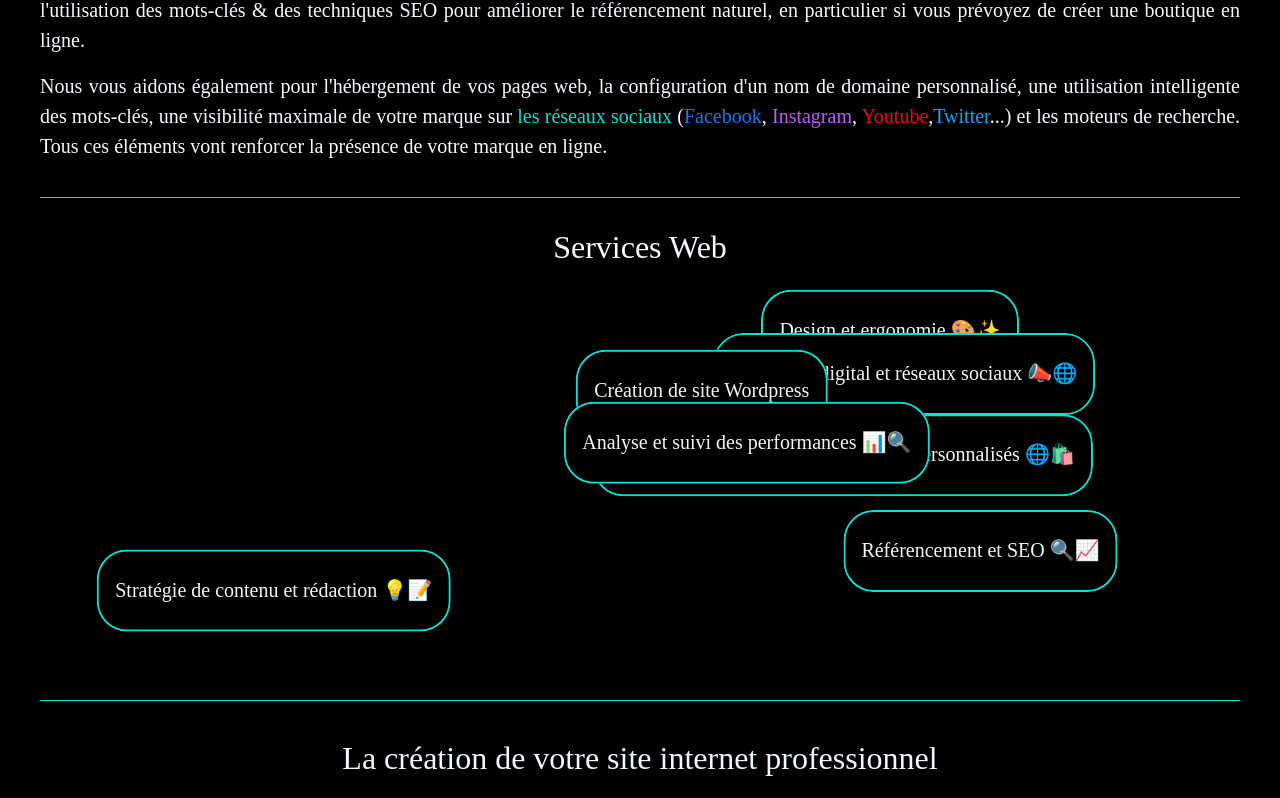
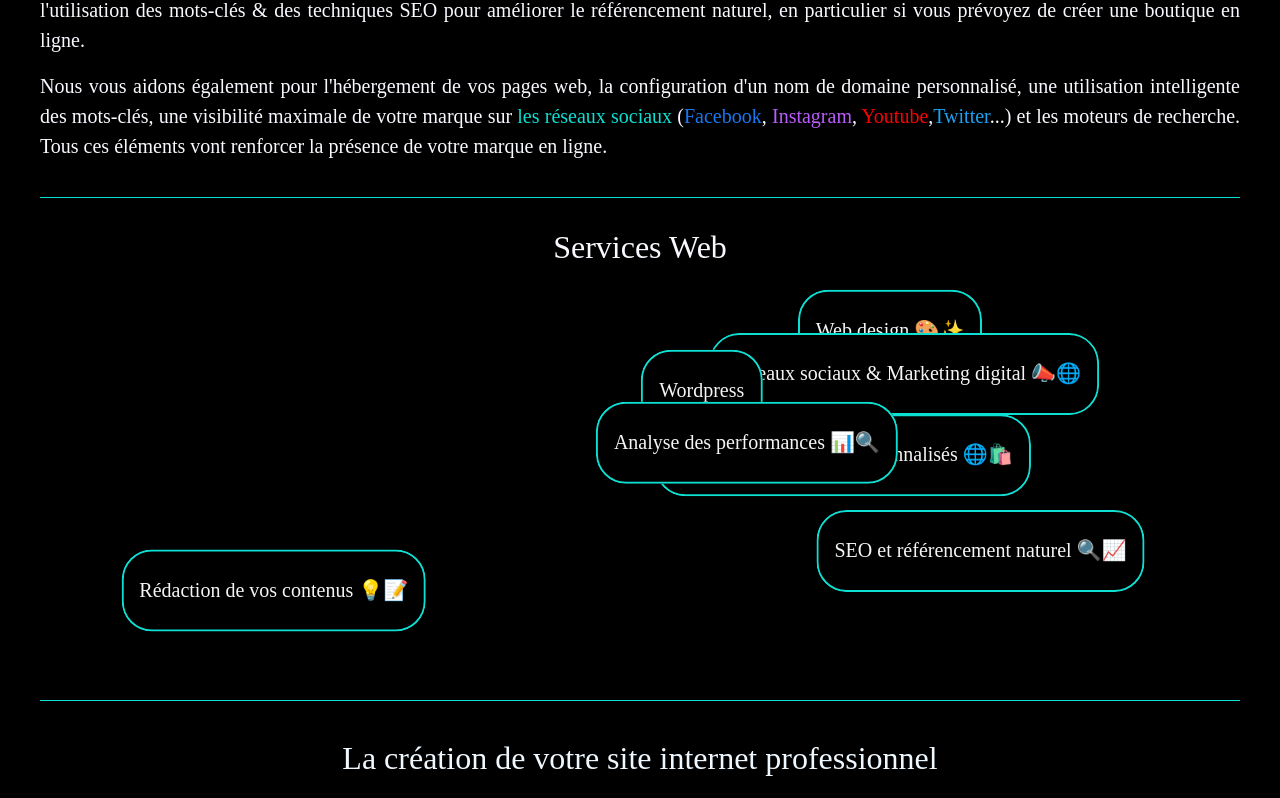
Before and after one commit to White-Wolf-Web/White-wolf-web.com, a Next.js app: page / in a window 1280 px wide. Shown: the part 542-1340 px from the top of the page. Built offline with nearby package versions, Linux system fonts and the light colour scheme.

Commit message:
Lundi 2 oct 11: 11

```diff
--- a/app/layout.js
+++ b/app/layout.js
@@ -17,9 +17,6 @@ export const metadata = {
 	metadataBase: new URL('https://www.white-wolf-web.com'),
 	alternates: {
 		canonical: '/',
-		languages: {
-			'fr-FR': '/',
-		  },
 	  },
 	robots: {
 		index: true,
@@ -67,9 +64,11 @@ export const metadata = {
 		title: "Agence Web innovante: création de sites web, e-commerce pour propulser votre succès en ligne!🚀",
 		description: "White Wolf Web, c'est l'alliance du design attrayant et des fonctionnalités optimales pour créer des sites web performants et élégants.",
 		siteId: "@whitewo26072430",
+		site: "Agence White Wolf Web",
 		creator: "@whitewo26072430",
 		//creatorId: "1467726470533754880",
 		images: ["https://twitter.com/whitewo26072430/header_photo"],
+		imageAlt:"Moi derriere mon PC"
 	},
 	verification: {
 		google: "google",
--- a/components/Cards/FloatingCards.js
+++ b/components/Cards/FloatingCards.js
@@ -80,7 +80,7 @@ export const FloatingCards = () => {
 				<div className={styles.floatingSection}>
 					{cards.map((card, i) => (
 						<div key={card.id} ref={(el) => (cardRefs.current[i] = el)} className={styles.cardContainer}>
-							<CardHomePage imgSrc={card.imgSrc} title={card.title} text={card.text} link={card.link} />
+							<CardHomePage imgSrc={card.imgSrc} title={card.title2} text={card.text} link={card.link} />
 						</div>
 					))}
 				</div>
--- a/data/DataCardHomePage.js
+++ b/data/DataCardHomePage.js
@@ -4,6 +4,7 @@ export const DataCardHomePage = [
 			id: "1",
 			imgSrc: "/Assets/Images/Webp/webiconblue.webp",
 			title: "Création de sites web &\n e-commerce personnalisés 🌐🛍️",
+			title2: "Création de sites web personnalisés 🌐🛍️",
 			titleAlt: "le monde du web et ses sites",
 			text: "Notre agence se spécialise dans la conception et le développement de sites web et de boutiques en ligne attrayants, fonctionnels et faciles à utiliser. Nous mettons l&apos;accent sur l&apos;expérience utilisateur (UX) et le design pour créer des sites web qui attirent l&apos;attention et encouragent les visiteurs à devenir des clients fidèles. Que vous ayez besoin d&apos;un site vitrine pour présenter votre entreprise ou que vous ayez un projet d&apos;une boutique en ligne complète, notre équipe est là pour transformer vos idées en réalité et à optimiser son référencement pour attirer plus de clients.",
 			link: "/articles/creation-site-web",
@@ -12,6 +13,7 @@ export const DataCardHomePage = [
 			id: "2",
 			imgSrc: "/Assets/Images/Webp/paintPalette.webp",
 			title: "Design et ergonomie 🎨✨",
+			title2: "Web design 🎨✨",
 			titleAlt: "Palette de peinture utilisé pour le web-design",
 			text: "Le design est un élément clé de la réussite de votre site web. Chez White Wolf Web, nous sommes convaincus qu&apos;un design attrayant et une ergonomie bien pensée peuvent faire la différence entre un site web qui convertit et un site internet qui échoue. Nos designers talentueux travaillent en étroite collaboration avec nos développeurs pour créer des sites web qui reflètent votre image de marque et offrent une expérience utilisateur exceptionnelle. Cela permet de captiver votre visiteur, nous savons qu&apos;une image attrayante et de qualité peut faire la différence sur votre site internet.",
 			link: "/articles/web-design",
@@ -20,6 +22,7 @@ export const DataCardHomePage = [
 			id: "3",
 			imgSrc: "/Assets/Images/Webp/seo.webp",
 			title: "Référencement et SEO 🔍📈",
+			title2: "SEO et référencement naturel 🔍📈",
 			titleAlt: "réferencement naturel ou SEO",
 			text: "Un bon positionnement dans les moteurs de recherche tels que Google, Bing, Yandex ... est essentiel pour attirer du trafic sur votre site internet. Notre équipe d&apos;experts en référencement travaille sans relâche pour optimiser votre site web et améliorer sa visibilité en ligne. Nous utilisons des techniques de SEO éprouvées et des outils d&apos;analyse avancés pour garantir que votre site internet atteigne les premières positions des résultats de recherche. Le SEO est une approche organique qui vise à améliorer le classement d&apos;un site web dans les résultats de recherche non payants. ",
 			link: "/articles/referencement-seo-google",
@@ -28,6 +31,7 @@ export const DataCardHomePage = [
 			id: "4",
 			imgSrc: "/Assets/Images/Webp/Social_network_logos.webp",
 			title: "Marketing digital et\n réseaux sociaux 📣🌐",
+			title2: "Réseaux sociaux & Marketing digital 📣🌐",
 			titleAlt: "Facebook, Instagram, Twitter, Pinterest, Youtube ...",
 			text: "Pour assurer la réussite de votre entreprise en ligne, il est crucial de mettre en place une stratégie de marketing digital efficace. Nos experts en marketing digital vous aideront à développer votre présence en ligne et à atteindre votre cible grâce à des campagnes publicitaires, du content marketing et une gestion efficace des réseaux sociaux (Facebook, Instagram, Twitter ...).  Grâce aux outils d&apos;analyse disponibles, il est possible de mesurer précisément l&apos;efficacité de vos campagnes de marketing digital et d&apos;ajuster vos stratégies en conséquence. ",
 			link: "/articles/reseaux-sociaux",
@@ -36,6 +40,7 @@ export const DataCardHomePage = [
 			id: "5",
 			imgSrc: "/Assets/Images/Webp/Clipboard.webp",
 			title: "Stratégie de contenu et\n rédaction 💡📝",
+			title2: "Rédaction de vos contenus 💡📝",
 			titleAlt: "Une page vierge un crayon et une gomme ... l&apos;envie d&apos;écrire",
 			text: "Le contenu de qualité est essentiel pour attirer et fidéliser votre audience. Notre équipe de rédacteurs expérimentés et créatifs élabore des stratégies de contenu personnalisées pour votre entreprise, en tenant compte de votre public cible et de vos objectifs. Nous produisons du contenu engageant, informatif et optimisé pour le référencement, qui vous aidera à vous démarquer de la concurrence et à améliorer votre positionnement en ligne sur les moteurs de recherche tel que Google. Pour que votre contenu soit visible par Google, vous devez l&apos;optimiser pour le SEO",
 			link: "/articles/miscellaneous/contenu-et-redaction-votre-site-internet",
@@ -44,6 +49,7 @@ export const DataCardHomePage = [
 			id: "6",
 			imgSrc: "/Assets/Images/Webp/wordpress5.webp",
 			title: "Création de site Wordpress",
+			title2: "Wordpress",
 			titleAlt: "Le fameux W qui symbolise la création des sites web Wordpress",
 			text: "WordPress est l&apos;une plateforme de création de sites web les plus populaires et les plus polyvalents au monde. Selon les besoins de votre site web d&apos;entreprise, de votre blog ou de votre boutique en ligne … Vous pourrez y ajouter des fonctionnalités de pointe tels que des plugins, un template (selon le thème), le blog ... tout en vous assurant une navigation fluide pour vos visiteurs. La création d&apos;un site web avec WordPress est un processus relativement simple et accessible même aux débutants. Il est idéal pour les entreprises à petits budgets ou pour débuter une activité non lucrative.",
 			link: "/articles/creation-site-web/#wordpress",
@@ -52,6 +58,7 @@ export const DataCardHomePage = [
 			id: "7",
 			imgSrc: "/Assets/Images/Webp/fleche-montante.webp",
 			title: "Analyse et\nsuivi des performances 📊🔍",
+			title2: "Analyse des performances 📊🔍",
 			titleAlt: "C&apos;est une graphisme qui permet de suivre les évolutions des performance du site internet",
 			text: "Chez White Wolf Web, nous comprenons l&apos;importance de mesurer et d&apos;analyser les performances de votre site internet et de vos campagnes marketing. Notre équipe d&apos;analystes utilise des outils avancés pour suivre et analyser les données, afin de vous fournir des rapports détaillés et des recommandations pour améliorer continuellement votre stratégie en ligne. Notre objectif est de vous aider à prendre des décisions éclairées et à maximiser le retour sur investissement de vos efforts en ligne.",
 			link: "/articles/miscellaneous/analyse-audit-performance-votre-site-web",
```
Also changed, not shown: 2 other files (tests, documents, lock files or other folders).
